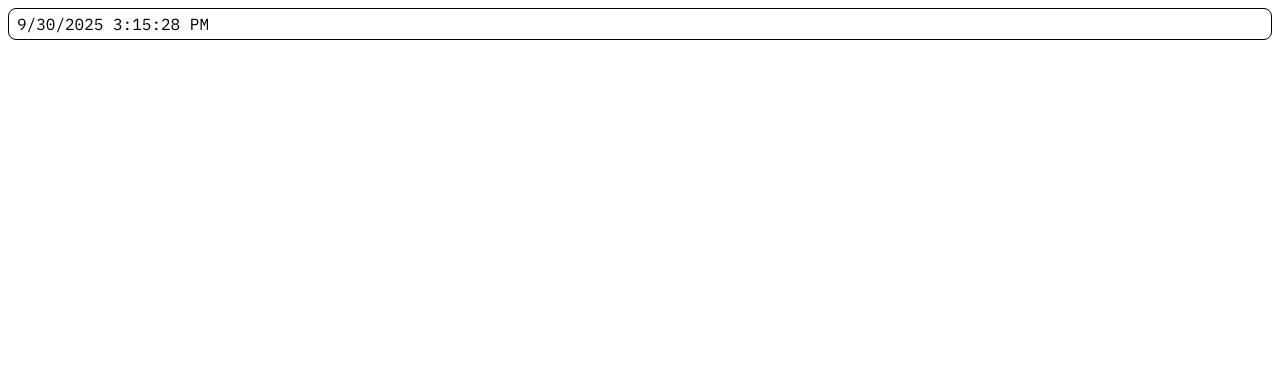
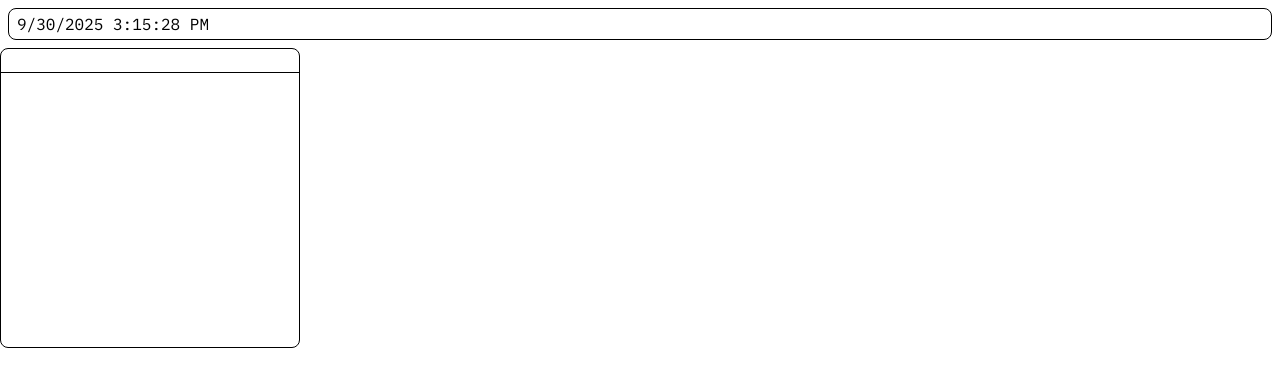
Before and after one commit to kpaquino2/kpaquino2.github.io, a React (Vite) app: page / in a window 1280 px wide. Shown: the top 386 px of the page. Built offline with nearby package versions, Linux system fonts and the light colour scheme.

Commit message:
feat: Initial terminal window

```diff
--- a/src/components/Screen.tsx
+++ b/src/components/Screen.tsx
@@ -1,9 +1,11 @@
 import Panel from "./Panel";
+import Terminal from "./Terminal";
 
 const Screen = () => {
   return (
     <div className="h-screen w-screen flex flex-col bg-white dark:bg-black">
       <Panel />
+      <Terminal />
     </div>
   );
 };
--- /dev/null
+++ b/src/components/Terminal.tsx
@@ -0,0 +1,15 @@
+const Terminal = () => {
+  return (
+    <div
+      className="flex flex-col border-1 text-black dark:text-white border-black dark:border-white rounded-lg"
+      style={{
+        width: 300,
+        height: 300,
+      }}
+    >
+      <div className="h-6 border-b"></div>
+    </div>
+  );
+};
+
+export default Terminal;
```
